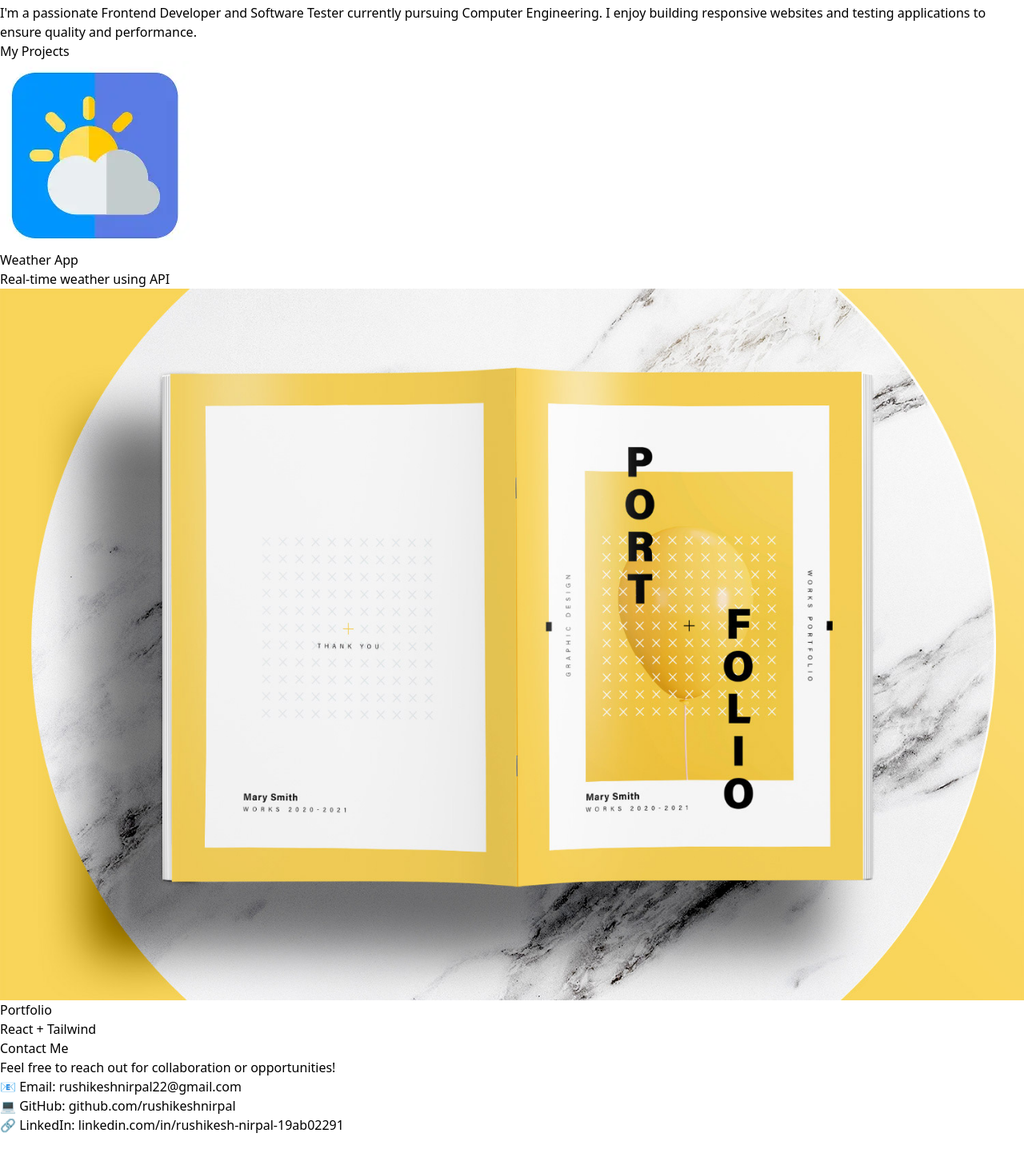
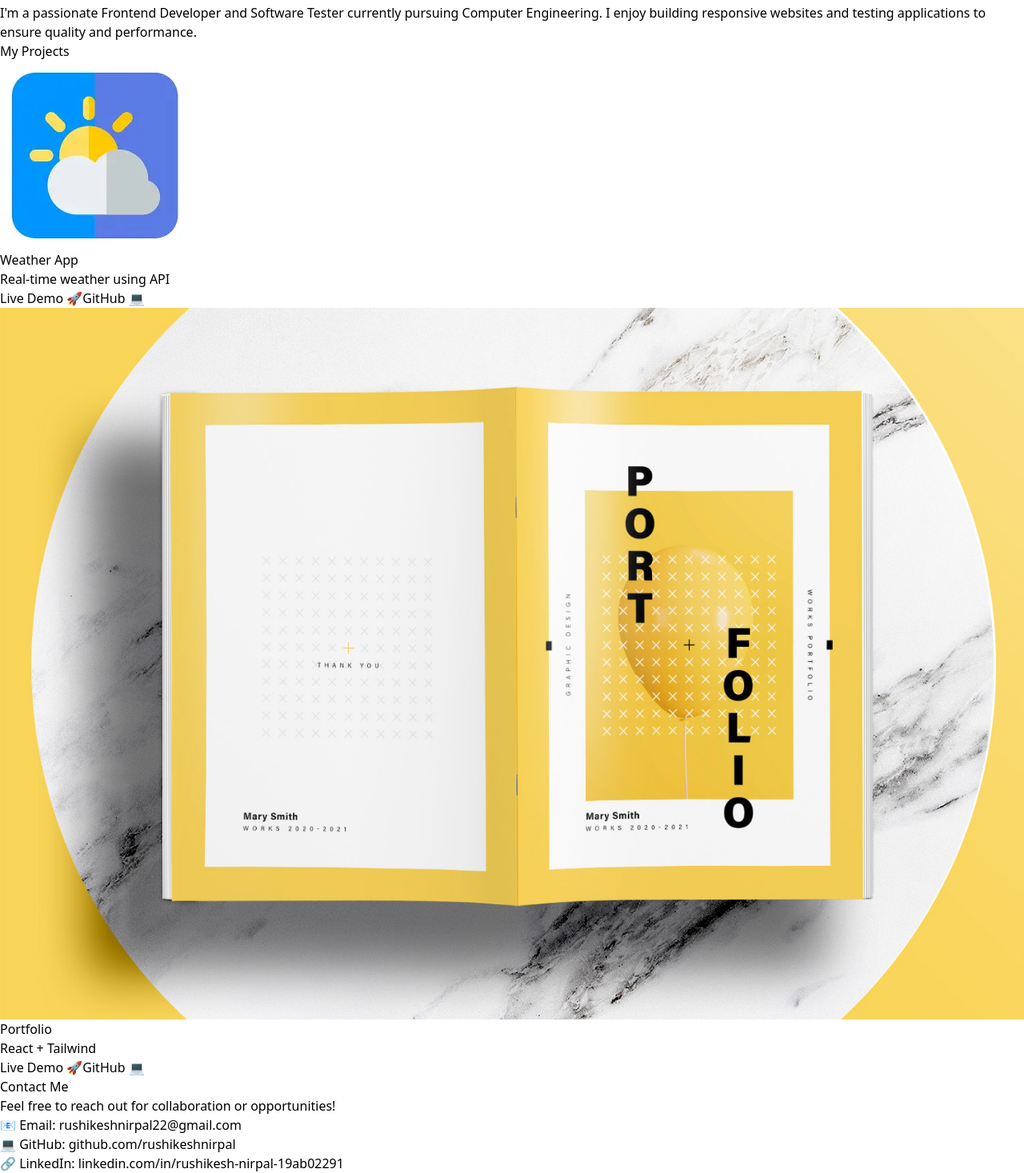
Before and after one commit to rushikeshnirpal/my-portfolio, a React (Vite) app: page / in a window 1280 px wide. Shown: the part 1053-2520 px from the top of the page at 80% size. Before the commit the page ends 2472 px from the top, so only its background shows below. Built offline with nearby package versions, Linux system fonts and the light colour scheme.

Commit message:
added profile image

```diff
--- a/src/components/Projects.jsx
+++ b/src/components/Projects.jsx
@@ -11,18 +11,65 @@ function Projects() {
       <div className="grid md:grid-cols-3 gap-8">
 
         <div className="bg-white shadow-lg rounded-xl overflow-hidden max-w-md mx-auto hover:scale-105 transition">
-          <img src={weather} className="w-full max-w-sm mx-auto h-auto" />
+
+  <img src={weather} className="w-full max-w-md mx-auto h-auto" />
+
   <div className="p-4">
     <h3 className="text-xl font-semibold">Weather App</h3>
-            <p className="text-gray-600">Real-time weather using API</p>
+    <p className="text-gray-600 mb-4">
+      Real-time weather using API
+    </p>
+
+    {/* 👇 BUTTONS */}
+    <div className="flex gap-4">
+      <a
+        href="#"
+        target="_blank"
+        className="bg-blue-500 text-white px-4 py-2 rounded hover:bg-blue-600"
+      >
+        Live Demo 🚀
+      </a>
+
+      <a
+        href="https://github.com/rushikeshnirpal"
+        target="_blank"
+        className="bg-gray-800 text-white px-4 py-2 rounded hover:bg-gray-900"
+      >
+        GitHub 💻
+      </a>
+    </div>
+
   </div>
 </div>
 
         <div className="bg-white shadow-lg rounded-xl overflow-hidden max-w-md mx-auto hover:scale-105 transition">
-          <img src={portfolio} className="w-full max-w-sm mx-auto h-auto" />
+
+  <img src={portfolio} className="w-full max-w-md mx-auto h-auto" />
+
   <div className="p-4">
     <h3 className="text-xl font-semibold">Portfolio</h3>
-            <p className="text-gray-600">React + Tailwind</p>
+    <p className="text-gray-600 mb-4">
+      React + Tailwind
+    </p>
+
+    <div className="flex gap-4">
+      <a
+        href="https://rushikeshnirpal.github.io/my-portfolio"
+        target="_blank"
+        className="bg-blue-500 text-white px-4 py-2 rounded hover:bg-blue-600"
+      >
+        Live Demo 🚀
+      </a>
+
+      <a
+        href="https://github.com/rushikeshnirpal/my-portfolio"
+        target="_blank"
+        className="bg-gray-800 text-white px-4 py-2 rounded hover:bg-gray-900"
+      >
+        GitHub 💻
+      </a>
+    </div>
+
   </div>
 </div>
 
```
Lines whose indentation alone changed are shown as unchanged.
